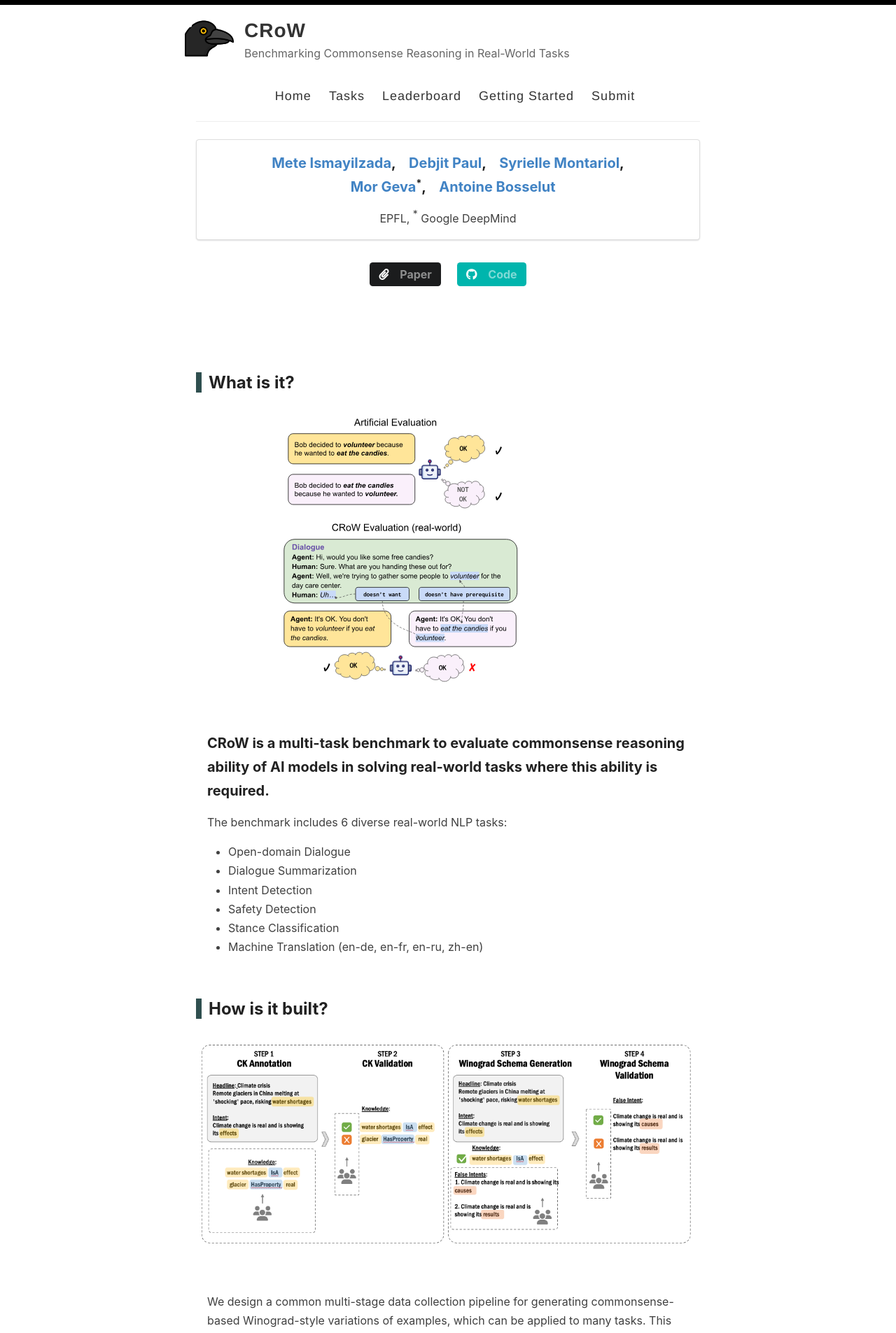
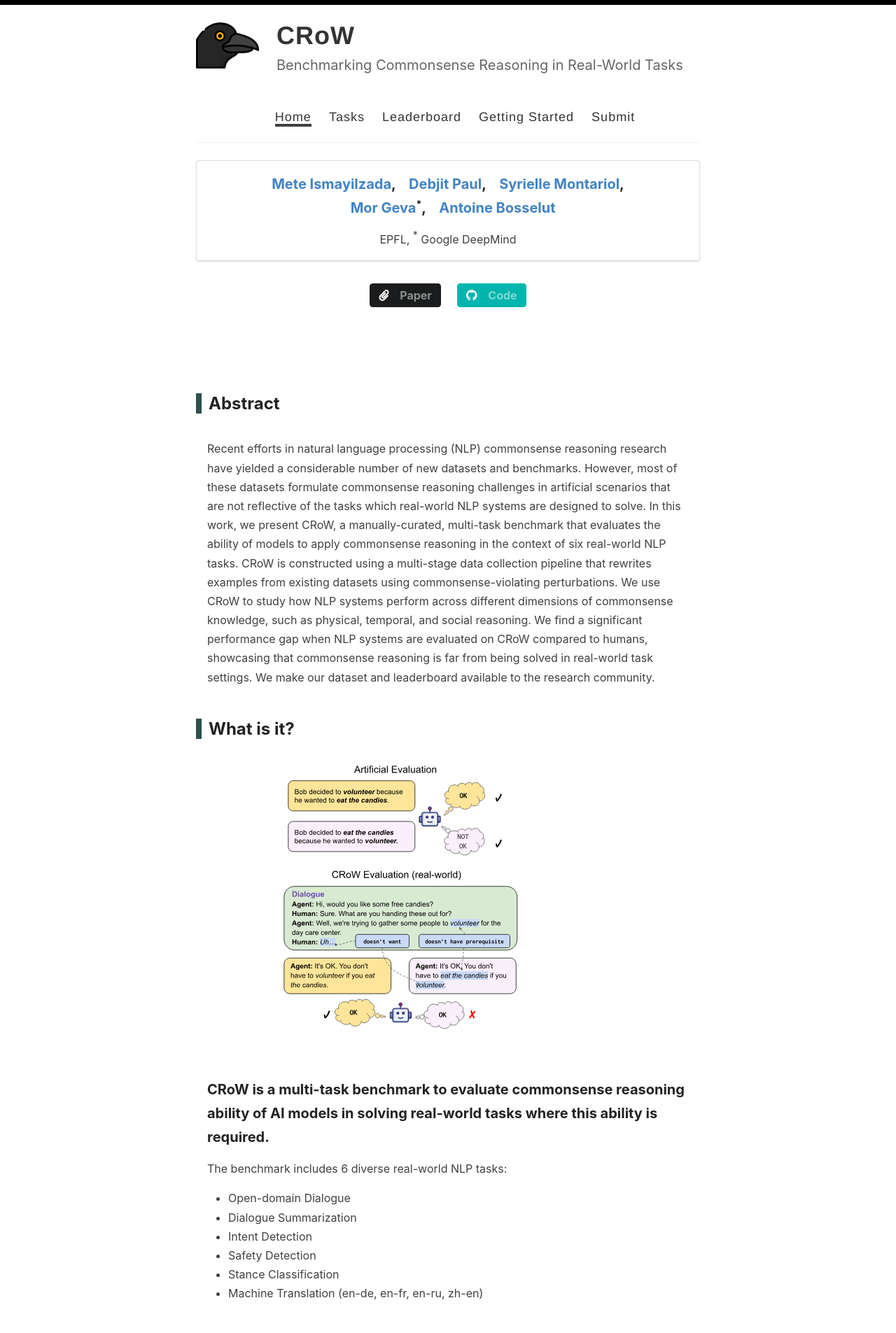
Before and after one commit to mismayil/crow, a Jekyll site: the page built from website/index.html, in a window 1280 px wide. Shown: the top 1905 px of the page at 70% size. Built offline with Jekyll 4.4.1, drawn with Linux system fonts in a browser that asks for light colours; nearby versions of some CDN libraries; the list of posts is cut into pages by our own code.

Commit message:
bug fixes

```diff
--- a/website/_layouts/default.html
+++ b/website/_layouts/default.html
@@ -38,7 +38,7 @@
       <div class="wrapper-masthead">
         <div class="container">
           <header class="masthead clearfix">
-            <div class="ui grid">
+            <div class="ui container grid">
               <div class="row header-row">
                 <div class="col">
                   <a href="{{ site.baseurl }}/" class="site-avatar"><img src="{{ site.baseurl }}{{ site.avatar }}" alt="{{ site.title }}" /></a>
@@ -52,10 +52,10 @@
               <div class="centered row">
                 <div class="col">
                   <nav>
-                    <a href="{{ site.baseurl }}/">Home</a>
-                    <a href="{{ site.baseurl }}/tasks">Tasks</a>
-                    <a href="{{ site.baseurl }}/leaderboard">Leaderboard</a>
-                    <a href="{{ site.baseurl }}/getting-started">Getting Started</a>
+                    <a id="home" href="{{ site.baseurl }}/">Home</a>
+                    <a id="tasks" href="{{ site.baseurl }}/tasks">Tasks</a>
+                    <a id="leaderboard" href="{{ site.baseurl }}/leaderboard">Leaderboard</a>
+                    <a id="getting-started" href="{{ site.baseurl }}/getting-started">Getting Started</a>
                     <!-- <a href="{{ site.baseurl }}/submit">Submit</a> -->
                     <a href="https://forms.gle/Eb4Dr4PPGNGygTeJ8" target="_blank">Submit</a>
                   </nav>
@@ -83,4 +83,16 @@
 
     {% include analytics.html %}
   </body>
+  <script>
+    let path = window.location.pathname;
+    let menu = ["home", "tasks", "leaderboard", "getting-started"];
+
+    for (let i = 0; i < menu.length; i++) {
+      if (path.includes(menu[i]) || (path == "/crow/" && menu[i] == "home")) {
+        $("#" + menu[i]).addClass("active");
+      } else {
+        $("#" + menu[i]).removeClass("active");
+      }
+    }
+  </script>
 </html>
--- a/website/_pages/getting-started.html
+++ b/website/_pages/getting-started.html
@@ -26,7 +26,7 @@ In order to make a submission to our leaderboard, please follow the steps below:
         <ul>
             <li><b>Dialogue</b>: 1=[plausible response], 0=[implausible response]</li>
             <li><b>Dialogue Summarization</b>: 1=[correct summary], 0=[incorrect summary]</li>
-            <li><b>Intent Detection</b>: 1=[true intent], 0=[false summary]</li>
+            <li><b>Intent Detection</b>: 1=[true intent], 0=[false intent]</li>
             <li><b>Safety Detection</b>: 1=[safe action], 0=[unsafe action]</li>
             <li><b>Stance Classification</b>: 1=[supporting argument], 0=[counter argument]</li>
             <li><b>Machine Translation</b>: 1=[correct translation], 0=[incorrect translation]</li>
--- a/website/assets/style.scss
+++ b/website/assets/style.scss
@@ -279,8 +279,8 @@ p > img {
 
 .site-avatar {
   float: left;
-  width: 70px;
-  height: 70px;
+  width: 100px;
+  height: 100px;
   margin-right: 15px;
 
   @include mobile {
@@ -291,8 +291,8 @@ p > img {
 
   img {
     border-radius: 5px;
-    width: 70px;
-    height: 70px;
+    width: 90px;
+    height: 90px;
     object-fit: cover;
   }
 }
@@ -313,7 +313,7 @@ p > img {
   cursor: pointer;
   font-family: $helveticaNeue;
   font-weight: 300;
-  font-size: 28px;
+  font-size: 36px;
   letter-spacing: 1px;
   text-align: left;
 
@@ -325,7 +325,7 @@ p > img {
 .site-description {
   margin: -5px 0 0 0;
   color: $gray;
-  font-size: 16px;
+  font-size: 20px;
 
   @include mobile {
     margin: 3px 0;
@@ -1237,3 +1237,7 @@ pre {
     justify-content: center;
   }
 }
+
+nav a.active {
+  border-bottom: 4px solid #404040;
+}
--- a/website/index.html
+++ b/website/index.html
@@ -22,6 +22,23 @@ layout: default
 </div>
 
 <br><br>
+
+<h2><span class="section-bar"></span>Abstract</h2>
+<div class="ui middle aligned grid">
+    <div class="sixteen wide column">
+        <div class="ui basic segment">
+            <p>
+                Recent efforts in natural language processing (NLP) commonsense reasoning research have yielded a considerable number of new datasets and benchmarks.
+                However, most of these datasets formulate commonsense reasoning challenges in artificial scenarios that are not reflective of the tasks which real-world NLP systems are designed to solve.
+                In this work, we present CRoW, a manually-curated, multi-task benchmark that evaluates the ability of models to apply commonsense reasoning in the context of six real-world NLP tasks.
+                CRoW is constructed using a multi-stage data collection pipeline that rewrites examples from existing datasets using commonsense-violating perturbations.
+                We use CRoW to study how NLP systems perform across different dimensions of commonsense knowledge, such as physical, temporal, and social reasoning.
+                We find a significant performance gap when NLP systems are evaluated on CRoW compared to humans, showcasing that commonsense reasoning is far from being solved in real-world task settings.
+                We make our dataset and leaderboard available to the research community.
+            </p>
+        </div>
+    </div>
+</div>
 
 <h2><span class="section-bar"></span>What is it?</h2>
 <div class="ui middle aligned grid">
```
